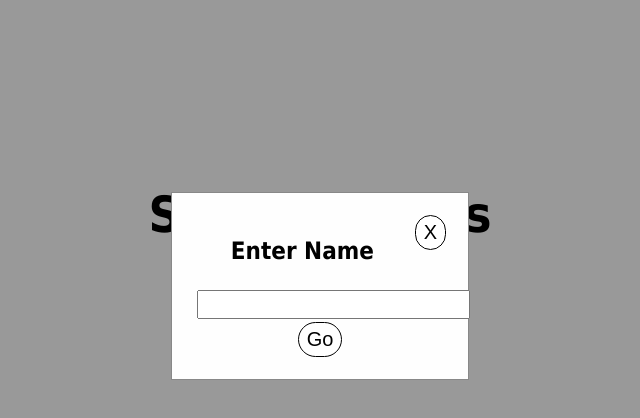
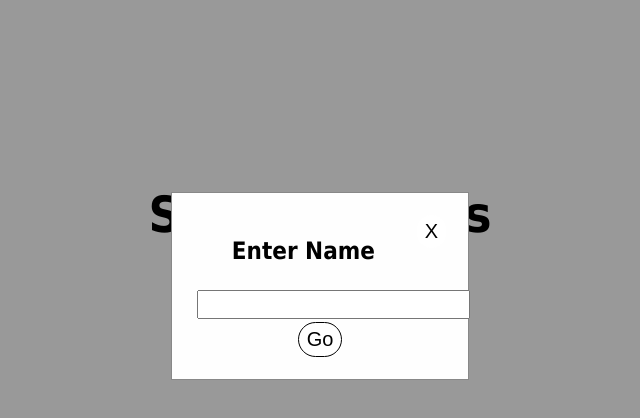
Before and after one commit to npeternel/scattergories, a React (Create React App) app in the folder react-ui/: page / in a window 1280 px wide. Both pictures are taken after a click on the button "Join Game". Shown: the top 418 px of the page, without its empty margins (320-960 px from the left). Built offline with nearby package versions, Linux system fonts and the light colour scheme; no server answers.

Commit message:
close button again

```diff
--- a/react-ui/src/components/HomeModal.js
+++ b/react-ui/src/components/HomeModal.js
@@ -8,7 +8,7 @@ const HomeModal = (props) => {
   return (
     <div className="modal">
       <div className="modal-content">
-        <button type="button" style={{ float: 'right' }} onClick={handleClose}>
+        <button type="button" className="close-btn" onClick={handleClose}>
           X
         </button>
         <h3>Enter Name</h3>
```
